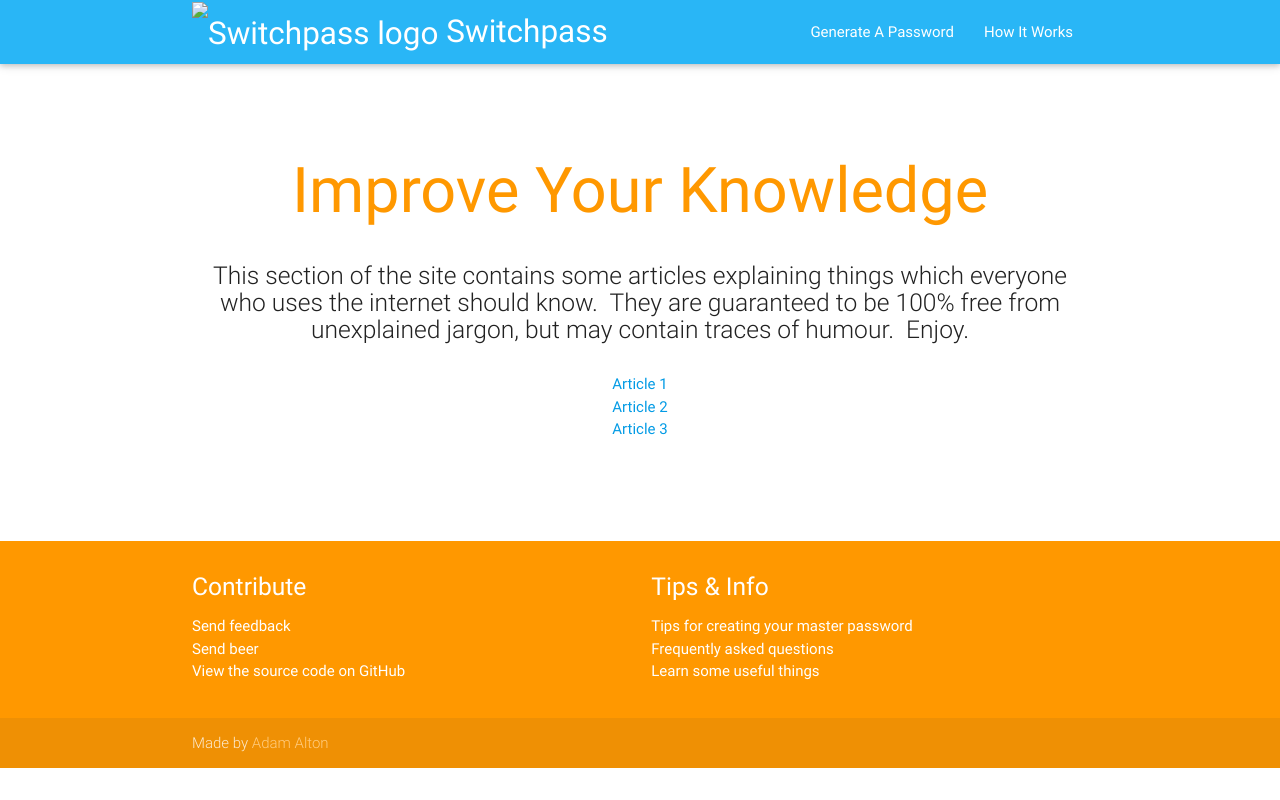
After one commit to adamalton/twistpass, a Django app: template appengine/switchpass/core/templates/core/learn.html in a window 1280 px wide. The commit adds this page. Run offline with Django 3.2, Linux system fonts and the light colour scheme; the template is opened without the code that fills it, so the values that code supplies are empty.

Commit message:
Adding skeleton pages for Tips/FAQ/etc, and Feedback page with link to Google Form.

```diff
--- a/appengine/switchpass/core/templates/core/base.html
+++ b/appengine/switchpass/core/templates/core/base.html
@@ -40,7 +40,7 @@
 				<div class="col l6 s12">
 					<h5 class="white-text">Contribute</h5>
 					<ul>
-						<li><a class="white-text" href="#!">Send feedback</a></li>
+						<li><a class="white-text" href="{% url 'feedback' %}">Send feedback</a></li>
 						<li><a class="white-text" href="#!">Send beer</a></li>
 						<li><a class="white-text" href="#!">View the source code on GitHub</a></li>
 
@@ -51,9 +51,9 @@
 				<div class="col l6 s12">
 					<h5 class="white-text">Tips &amp; Info</h5>
 					<ul>
-						<li><a class="white-text" href="#!">Tips for creating your master password</a></li>
-						<li><a class="white-text" href="#!">Frequently asked questions</a></li>
-						<li><a class="white-text" href="#!">Learn some useful things</a></li>
+						<li><a class="white-text" href="{% url 'tips' %}">Tips for creating your master password</a></li>
+						<li><a class="white-text" href="{% url 'faq' %}">Frequently asked questions</a></li>
+						<li><a class="white-text" href="{% url 'learn' %}">Learn some useful things</a></li>
 					</ul>
 				</div>
 			</div>
--- /dev/null
+++ b/appengine/switchpass/core/templates/core/learn.html
@@ -0,0 +1,27 @@
+{% extends "core/base.html" %}
+{% block main %}
+
+<div class="section no-pad-bot" id="index-banner">
+	<div class="container">
+		<br><br>
+		<h1 class="header center orange-text">Improve Your Knowledge</h1>
+		<div class="row center">
+			<h5 class="header col s12 light">
+				This section of the site contains some articles explaining things which everyone who
+				uses the internet should know.&nbsp; They are guaranteed to be 100% free from
+				unexplained jargon, but may contain traces of humour.&nbsp; Enjoy.
+			</h5>
+		</div>
+		<div class="row center">
+			<ul>
+				<li><a href="#1">Article 1</a></li>
+				<li><a href="#1">Article 2</a></li>
+				<li><a href="#1">Article 3</a></li>
+			</ul>
+		</div>
+		<br><br>
+	</div>
+</div>
+
+
+{% endblock main %}
--- a/appengine/switchpass/core/urls.py
+++ b/appengine/switchpass/core/urls.py
@@ -5,4 +5,9 @@ urlpatterns = patterns(
     url(r'^$', 'home', name='home'),
     url(r'^generator/$', 'generator', name='generator'),
     url(r'^how-it-works/$', 'how_it_works', name='how_it_works'),
+
+    url(r'^feedback/$', 'feedback', name='feedback'),
+    url(r'^tips/$', 'tips', name='tips'),
+    url(r'^faq/$', 'faq', name='faq'),
+    url(r'^learn/$', 'learn', name='learn'),
 )
```
Also changed, not shown: appengine/switchpass/core/templates/core/faq.html (added, +18 -0 lines), appengine/switchpass/core/templates/core/feedback.html (added, +16 -0 lines), appengine/switchpass/core/templates/core/tips.html (added, +16 -0 lines), appengine/switchpass/core/views.py (+23 -0 lines).
